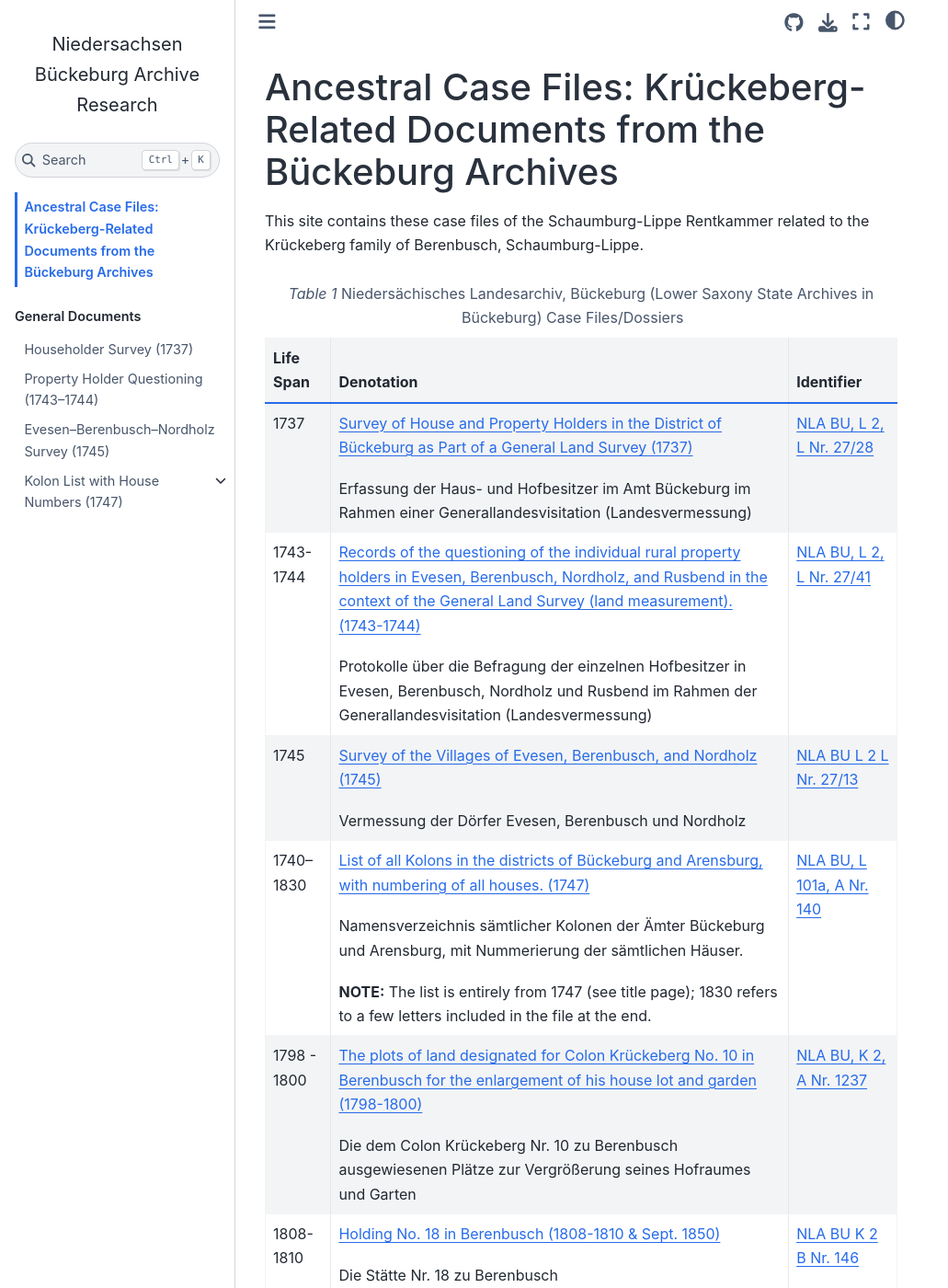
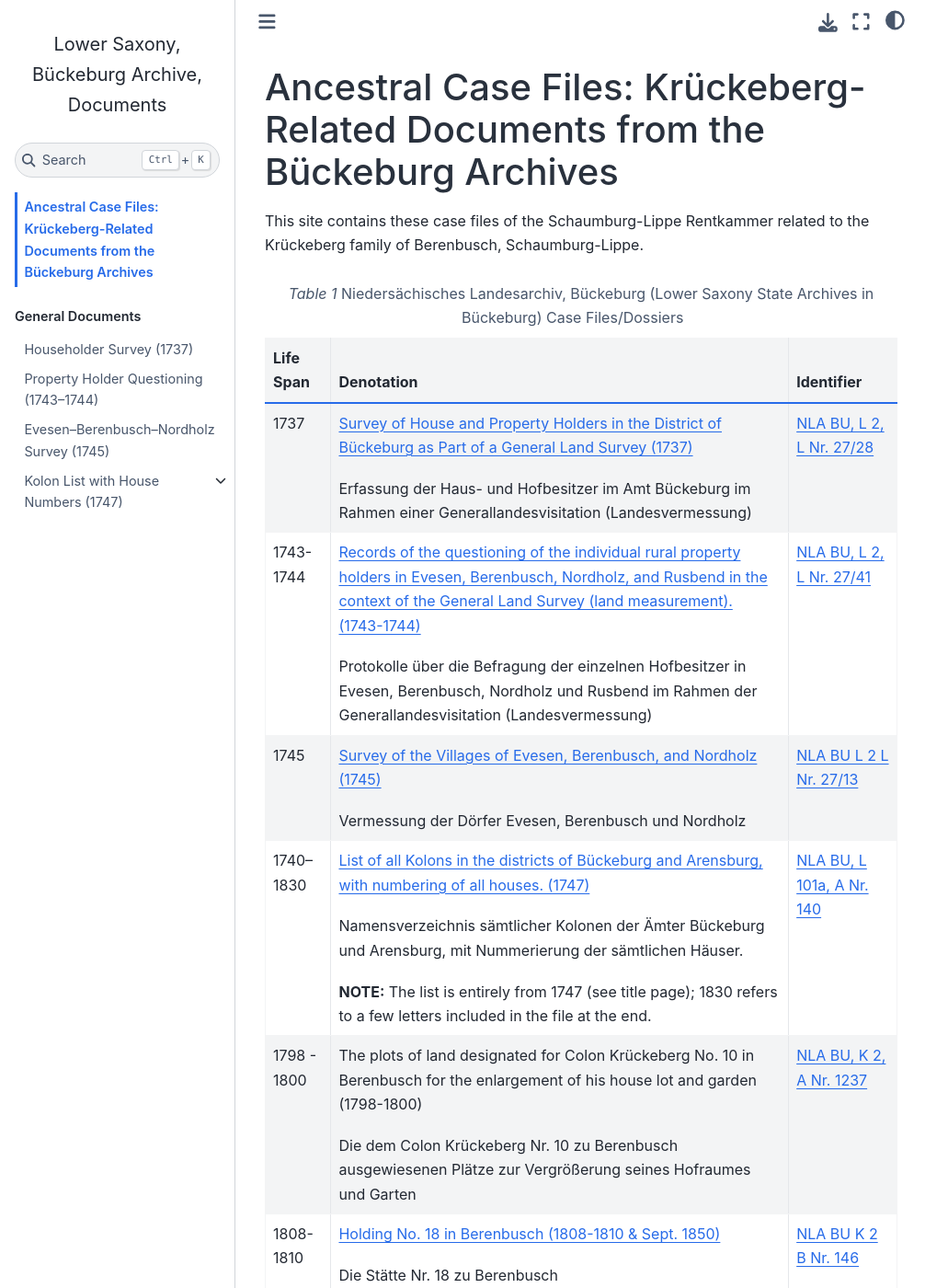
Before and after one commit to kurt-krueckeberg/sphinx-nla, a Jupyter Book: the page built from ROOT/index.md, in a window 1280 px wide and 1400 px high. Shown: the whole window at 92% size, without its empty margins (0-1031 px from the left). Built offline with Jupyter Book 1.0.4 settings and Sphinx 7.4.7 and the Sphinx Book theme 1.1.4, drawn with Linux system fonts in a browser that asks for light colours; pages that are not in the unit, such as notebooks, are missing from menus; some of the changed lines change nothing that is shown.

Commit message:
Update files

```diff
--- a/_config.yml
+++ b/_config.yml
@@ -1,7 +1,7 @@
 # Book settings
 # Learn more at https://jupyterbook.org/customize/config.html
 
-title:  Niedersachsen Bückeburg Archive Research
+title: 'Lower Saxony, Bückeburg Archive, Documents'
 author: Kurt Krueckeberg
 logo: logo.png
 
@@ -30,3 +30,44 @@
 html:
   use_issues_button: true
   use_repository_button: true
+
+sphinx:
+  extra_extensions:
+    - sphinx_inline_tabs
+    - linuxdoc.rstFlatTable
+    - sphinx_external_toc
+    - sphinx.ext.intersphinx
+    - sphinx_design
+
+  config:
+    external_toc_exclude_missing: true
+
+    myst_enable_extensions:
+      - colon_fence
+      - deflist
+      - substitution
+      - attrs_inline
+
+    nitpicky: true
+
+    templates_path:
+      - _templates
+
+    exclude_patterns:
+      - _build
+      - Thumbs.db
+      - .DS_Store
+      - .venv
+
+    html_static_path:
+      - _static
+
+    html_css_files:
+      - overrides.css
+
+    html_js_files:
+      - antora-self-link.js
+
+    html_theme_options:
+      home_page_in_toc: true
+      use_download_button: true
```
